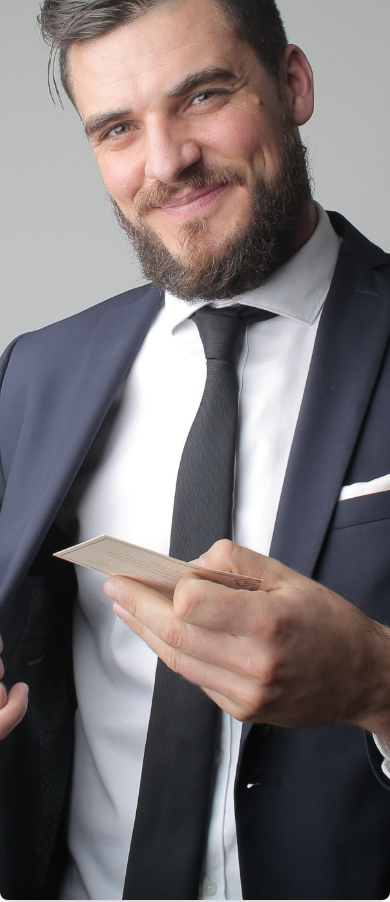
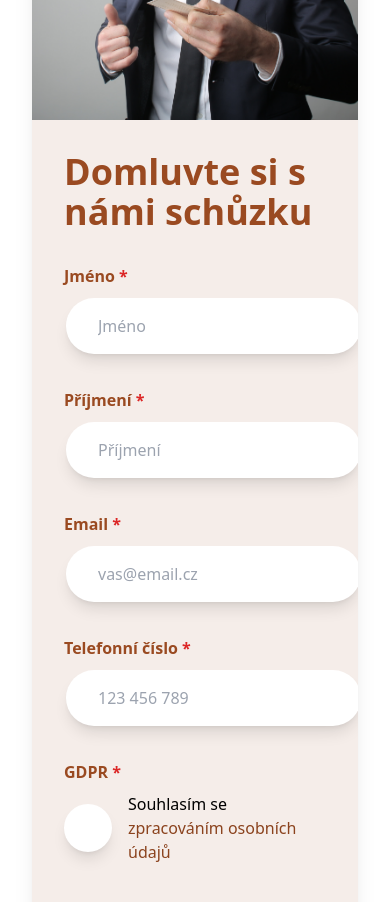
Before and after one commit to OndrejJuda/tepelne-izolace, a Next.js app: page / in a window 390 px wide. Shown: the part 1460-2362 px from the top of the page. Built offline with nearby package versions, Linux system fonts and the light colour scheme.

Commit message:
responsive contacts

```diff
--- a/components/Benefits.jsx
+++ b/components/Benefits.jsx
@@ -31,7 +31,7 @@ const Benefits = () => {
           className='absolute right-[50%] top-0 scale-125 opacity-50'
         />
         <div className='flex flex-col items-center z-10'>
-          <HSecondary additionalStyling='mt-16 mb-8'>Proč nás?</HSecondary>
+          <HSecondary additionalStyling='text-5xl mt-16 mb-8'>Proč nás?</HSecondary>
           <ul className='flex gap-8 p-8'>
             {
               benefits.map((item) => (
--- a/components/Contacts.jsx
+++ b/components/Contacts.jsx
@@ -7,14 +7,14 @@ const Contacts = () => {
       id='kontakty'
       className='flex justify-center my-48'
     >
-      <div className='bg-primary-50 flex my-36 rounded-lg overflow-hidden shadow-xl'>
+      <div className='bg-primary-50 lg:flex my-36 mx-8 rounded-lg overflow-hidden shadow-xl'>
         <img
           src='/business/smiling-businessman.jpg'
           alt='smiling businessman'
-          className='w-[500px] object-cover'
+          className='w-full h-[400px] lg:h-auto lg:w-[400px] object-cover'
         />
-        <div className='rounded-xl px-36 py-24 '>
-          <HSecondary additionalStyling='mb-16'>Domluvte si s námi schůzku</HSecondary>
+        <div className='rounded-xl p-8 2xl:px-36 lg:py-24 '>
+          <HSecondary additionalStyling='mb-8 lg:mb-16 text-4xl lg:text-5xl'>Domluvte si s námi schůzku</HSecondary>
           <Form />
         </div>
       </div>
--- a/components/Form.jsx
+++ b/components/Form.jsx
@@ -6,7 +6,7 @@ import Link from 'next/link';
 const Input = ({ inputProps, hasError, title }) => {
   return (
     <div
-      className='flex flex-col gap-2'
+      className='flex w-full xl:w-auto flex-col gap-2'
     >
       <label
         htmlFor={inputProps.id}
@@ -101,7 +101,7 @@ const Form = () => {
       onSubmit={submitHandler}
       className='mt-8 flex flex-col items-start gap-8'
     >
-      <div className='flex flex-wrap gap-16'>
+      <div className='flex flex-wrap gap-8'>
         <Input
           inputProps={{
             type: 'text',
@@ -133,7 +133,7 @@ const Form = () => {
         />
       </div>
 
-      <div className='flex flex-wrap gap-16'>
+      <div className='flex flex-wrap gap-8 lg'>
         <Input
           inputProps={{
             type: 'email',
@@ -169,7 +169,6 @@ const Form = () => {
         className='flex flex-col gap-2'
       >
         <p
-          htmlFor='checkbox'
           className='font-semibold text-primary-500'
         >
           GDPR<span className='text-red-600 font-bold'> *</span>
@@ -198,7 +197,7 @@ const Form = () => {
       <button
         type='submit'
         disabled={!isFormValid}
-        className='inline-block mt-12 py-4 px-8 rounded-full
+        className='inline-block mt-4 lg:mt-12 py-4 px-8 rounded-full
         text-xl text-primary-50 bg-primary-700 shadow-lg
         disabled:bg-gray-200 disabled:text-black disabled:scale-90 disabled:shadow-none
         transition enabled:hover:bg-primary-300 enabled:hover:text-primary-900
--- a/components/Headings.jsx
+++ b/components/Headings.jsx
@@ -2,7 +2,7 @@ import React from 'react'
 
 export const HSecondary = ({ children, additionalStyling }) => {
   return (
-    <div className={`text-5xl font-semibold text-primary-500 ${additionalStyling}`}>
+    <div className={`font-semibold text-primary-500 ${additionalStyling}`}>
       {children}
     </div>
   )
--- a/components/Process.jsx
+++ b/components/Process.jsx
@@ -16,7 +16,7 @@ const Process = () => {
       className='flex justify-center my-48 '
     >
       <div className='flex flex-col my-36 justify-center items-center'>
-        <HSecondary additionalStyling='mb-32'>Jak to u nás funguje?</HSecondary>
+        <HSecondary additionalStyling='text-5xl mb-32'>Jak to u nás funguje?</HSecondary>
         <ul className='flex flex-col gap-16 mb-32'>
           {
             processSteps.map(({ image, title, descripton }, index) => (
--- a/components/Services.jsx
+++ b/components/Services.jsx
@@ -12,7 +12,7 @@ const Services = () => {
           className='p-20
           flex-1 flex flex-col justify-center'
         >
-          <HSecondary additionalStyling='mb-10'>Foukaná vata</HSecondary>
+          <HSecondary additionalStyling='text-5xl mb-10'>Foukaná vata</HSecondary>
           <div
             className='text-primary-800 text-lg flex flex-col gap-4'
           >
--- a/tailwind.config.js
+++ b/tailwind.config.js
@@ -9,6 +9,9 @@ module.exports = {
       // fontFamily: {
       //   primary: ['IBM Plex Serif', 'serif'],
       // },
+      screens: {
+        '2xl': '1500px',
+      },
       colors: {
         'primary': {
           50: '#f5ede9',
```
